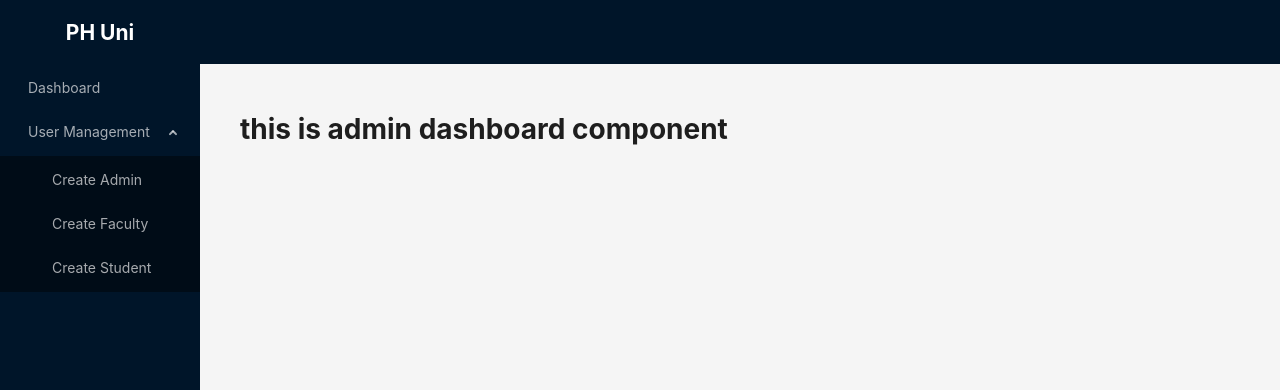
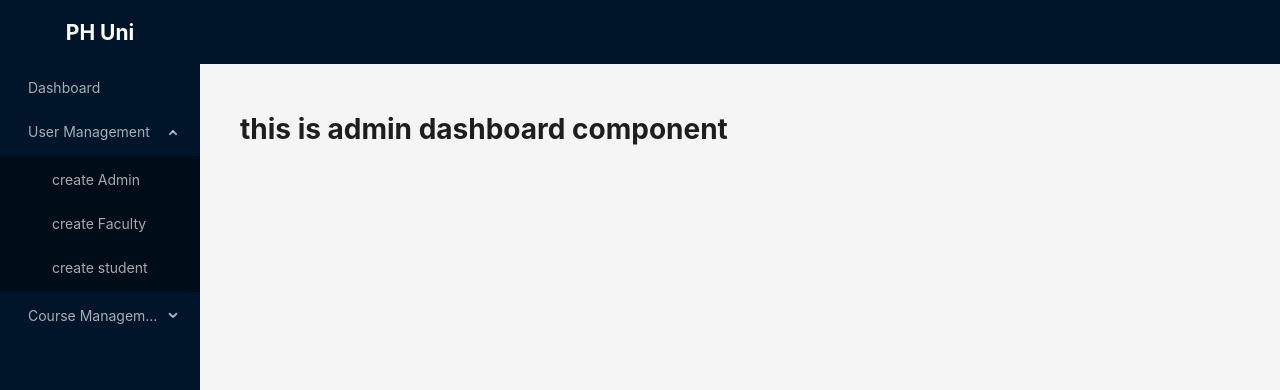
Before and after one commit to suraiyasultana826/phum-client, a React (Vite) app: page /admin/dashboard in a window 1280 px wide. Both pictures are taken after a click on the element "User Management". Shown: the top 390 px of the page. Built offline with nearby package versions, Linux system fonts and the light colour scheme.

Commit message:
vallage na

```diff
--- a/src/components/layout/MainLayout.tsx
+++ b/src/components/layout/MainLayout.tsx
@@ -2,33 +2,34 @@
 import { UploadOutlined, UserOutlined, VideoCameraOutlined } from '@ant-design/icons';
 import { createElement } from "react";
 import { NavLink, Outlet } from "react-router-dom";
+import { adminSidebarItems } from "../../routes/admin.routes";
 const { Header, Content, Footer, Sider } = Layout;
 
-const items: MenuProps['items'] = [
-    {
-        key:'Dashboard',
-        label:<NavLink to='/admin/dashboard'>Dashboard</NavLink>,
-    },
-    {
-        key:'User Management',
-        label:'User Management',
-        children: [
-            {
-                key:'Create Admin',
-                label: <NavLink to='/admin/create-admin'>Create Admin</NavLink>,
-            },
-            {
-                key:'Create Faculty',
-                label: <NavLink to='/admin/create-faculty'>Create Faculty</NavLink>,
-            },
-            {
-                key:'Create Student',
-                label: <NavLink to='/admin/create-student'>Create Student</NavLink>,
-            },
+// const items: MenuProps['items'] = [
+//     {
+//         key:'Dashboard',
+//         label:<NavLink to='/admin/dashboard'>Dashboard</NavLink>,
+//     },
+//     {
+//         key:'User Management',
+//         label:'User Management',
+//         children: [
+//             {
+//                 key:'Create Admin',
+//                 label: <NavLink to='/admin/create-admin'>Create Admin</NavLink>,
+//             },
+//             {
+//                 key:'Create Faculty',
+//                 label: <NavLink to='/admin/create-faculty'>Create Faculty</NavLink>,
+//             },
+//             {
+//                 key:'Create Student',
+//                 label: <NavLink to='/admin/create-student'>Create Student</NavLink>,
+//             },
 
-        ]
-    }
-]
+//         ]
+//     }
+// ]
 const MainLayout = () => {
     return (
         <Layout style={{height: '100vh'}}>
@@ -45,7 +46,7 @@
         <div style={{color:'white', textAlign:'center', height:'4rem', display:'flex', justifyContent:'center', alignItems:'center'}}>
             <h1 >PH Uni</h1>
         </div>
-        <Menu theme="dark" mode="inline" defaultSelectedKeys={['4']} items={items} />
+        <Menu theme="dark" mode="inline" defaultSelectedKeys={['4']} items={adminSidebarItems} />
       </Sider>
       <Layout>
         <Header style={{ padding: 0 }} />
--- a/src/routes/admin.routes.tsx
+++ b/src/routes/admin.routes.tsx
@@ -1,13 +1,25 @@
+import { NavLink } from "react-router-dom";
 import AdminDashboard from "../pages/admin/AdminDashboard";
 import CreateAdmin from "../pages/admin/CreateAdmin";
 import CreateFaculty from "../pages/admin/CreateFaculty";
 import CreateStudent from "../pages/admin/CreateStudent";
+import { ReactNode } from "react";
+type TRoute = {
+    path:string;
+    element:ReactNode;
+}
+
+type TSidebarItem = {
+    key:string;
+    label:ReactNode;
+    children?:TSidebarItem[]
+}
 
 
-const adminPaths2 = [
+const adminPaths = [
     {
         name:'Dashboard',
-        path:'/admin/dashboard',
+        path:'dashboard',
         element:<AdminDashboard></AdminDashboard>
     },
     {
@@ -15,17 +27,17 @@
         children:[
             {
                 name:'create Admin',
-                path:'/admin/create-admin',
+                path:'create-admin',
                 element:<CreateAdmin></CreateAdmin>
             },
             {
                 name:'create Faculty',
-                path:'/admin/create-faculty',
+                path:'create-faculty',
                 element:<CreateFaculty></CreateFaculty>
             },
             {
                 name:'create student',
-                path:'/admin/create-student',
+                path:'create-student',
                 element:<CreateStudent></CreateStudent>
             },
         ]
@@ -35,7 +47,7 @@
         children:[
             {
                 name:'offered course',
-                path:'/admin/offered-course',
+                path:'offered-course',
                 element:<CreateAdmin></CreateAdmin>
             },
 
@@ -44,25 +56,67 @@
 ]
 
 
-export const adminPaths = [
-    {
-        index:true,
-        element:<AdminDashboard></AdminDashboard>,
-    },
-    {
-        path:'dashboard',
-        element:<AdminDashboard></AdminDashboard>,
-    },
-    {
-        path:'create-student',
-        element:<CreateStudent></CreateStudent>,
-    },
-    {
-        path:'create-admin',
-        element:<CreateAdmin></CreateAdmin>,
-    },
-    {
-        path:'create-faculty',
-        element:<CreateFaculty></CreateFaculty>,
-    },
-]
+
+ export const adminSidebarItems = adminPaths.reduce((acc: TSidebarItem[], item) => {
+    if(item.path && item.name){
+     acc.push({
+         key:item.name,
+         label:<NavLink to={`/admin/${item.path}`}>{item.name}</NavLink>,
+     });
+    }
+
+    if(item.children){
+    acc.push({
+     key:item.name,
+     label:item.name,
+     children:item.children.map(child => ({
+         key:child.name,
+         label:<NavLink to={`/admin/${child.path}`}>{child.name}</NavLink>,
+     }))
+    })
+    }
+     return acc;
+ },[]);
+
+
+export const adminRoutes = adminPaths.reduce((acc:TRoute[], item) => {
+    if(item.path && item.element){
+     acc.push({
+         path:item.path,
+         element:item.element,
+     });
+    }
+
+    if(item.children){
+     item.children.forEach((child) => {
+         acc.push({
+             path:child.path,
+             element:child.element,
+         });
+     })
+    }
+     return acc;
+ },[]);
+
+// export const adminPaths = [
+//     {
+//         index:true,
+//         element:<AdminDashboard></AdminDashboard>,
+//     },
+//     {
+//         path:'dashboard',
+//         element:<AdminDashboard></AdminDashboard>,
+//     },
+//     {
+//         path:'create-student',
+//         element:<CreateStudent></CreateStudent>,
+//     },
+//     {
+//         path:'create-admin',
+//         element:<CreateAdmin></CreateAdmin>,
+//     },
+//     {
+//         path:'create-faculty',
+//         element:<CreateFaculty></CreateFaculty>,
+//     },
+// ]
```
Also changed, not shown: src/components/layout/AdminLayout.tsx (deleted, +0 -13 lines), src/routes/routes.tsx (+4 -4 lines), test.js (+39 -5 lines).
